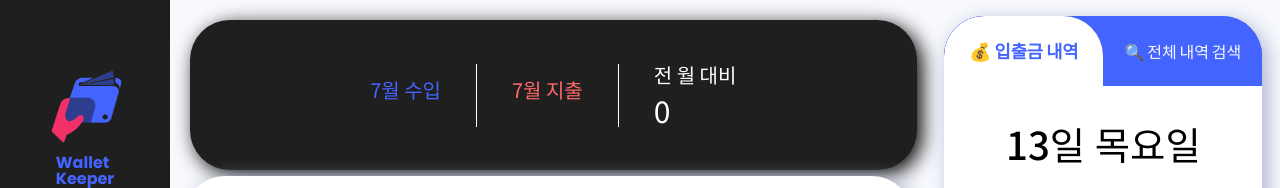
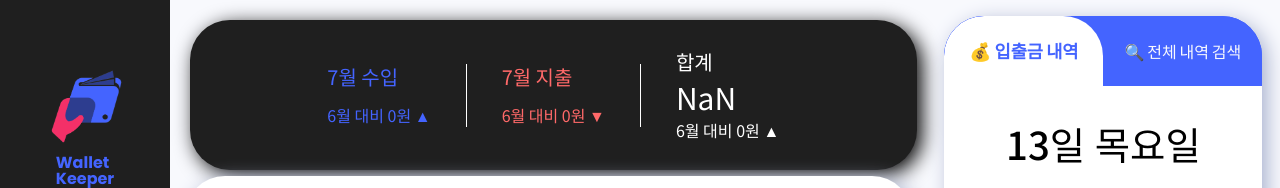
Before and after one commit to KDT1-FE/KDT5-M6, a React (Vite) app: page / in a window 1280 px wide. Shown: the top 188 px of the page. Built offline with nearby package versions, Linux system fonts and the light colour scheme; no server answers.

Commit message:
FEAT : 전월 대비 비교 로직 수정 및 코드 리팩토링

```diff
--- a/src/components/Middle/Stats.tsx
+++ b/src/components/Middle/Stats.tsx
@@ -13,10 +13,13 @@ interface IColorProps {
 
 function Stats({ date }: IStatsProps) {
   const [income, setIncome] = useState<number>();
+  const [lastIncome, setLastIncome] = useState<number>();
   const [spending, setSpending] = useState<number>();
-  const [thisMonth, setThisMonth] = useState<number | undefined>();
-  const [lastMonth, setLastMonth] = useState<number | undefined>();
-  const monthAmount = async (year: number, month: number, userId: string) => {
+  const [lastSpending, setLastSpending] = useState<number>();
+  const [thisMonth, setThisMonth] = useState<number>();
+  const [lastMonth, setLastMonth] = useState<number>();
+
+  const getLists = async (year: number, month: number, userId: string) => {
     const res = await getCalendar(year, month, userId);
     const newRes: IContentExtend[][] = Object.values(res);
     const newArray: number[] = [];
@@ -27,16 +30,35 @@ function Stats({ date }: IStatsProps) {
         });
       }
     });
-    const Income = newArray.filter((item) => item >= 0);
-    const Spending = newArray.filter((item) => item < 0);
+    return newArray;
+  };
 
+  const getIncome = (Lists: number[]) => {
+    const Income = Lists.filter((item) => item >= 0);
     const TotalIncome = Income.reduce((acc, cur) => acc + cur, 0);
+    return TotalIncome;
+  };
+
+  const getSpending = (Lists: number[]) => {
+    const Spending = Lists.filter((item) => item < 0);
     const TotalSpending = Spending.reduce((acc, cur) => acc + cur, 0);
-    console.log('총수입', TotalIncome, '총지출', TotalSpending);
+    return TotalSpending;
+  };
+
+  const monthAmount = async (year: number, month: number, userId: string) => {
+    const Lists = await getLists(year, month, userId);
+
+    const TotalIncome = getIncome(Lists);
+    const TotalSpending = getSpending(Lists);
+
     if (month === Month) {
       setIncome(TotalIncome);
       setSpending(TotalSpending);
+    } else if (month === LastMonth) {
+      setLastIncome(TotalIncome);
+      setLastSpending(TotalSpending);
     }
+
     const AmountTotal = TotalIncome + TotalSpending;
     return AmountTotal;
   };
@@ -47,7 +69,6 @@ function Stats({ date }: IStatsProps) {
     userId: string
   ) => {
     const total = await monthAmount(year, month, userId);
-    console.log('이번달합계', total);
     setThisMonth(total);
   };
 
@@ -57,7 +78,6 @@ function Stats({ date }: IStatsProps) {
     userId: string
   ) => {
     const total = await monthAmount(year, month, userId);
-    console.log('저번달합계', total);
     setLastMonth(total);
   };
 
@@ -79,16 +99,31 @@ function Stats({ date }: IStatsProps) {
       <Wrapper>
         <Title $IncomeColor>{Month}월 수입</Title>
         <Money $IncomeColor>{incomes}</Money>
+        <Compare $IncomeColor>
+          {Month - 1}월 대비{' '}
+          {Total.format(Math.abs((income ?? 0) - (lastIncome ?? 0)))}원{' '}
+          {(income ?? 0) - (lastIncome ?? 0) < 0 ? '▼' : '▲'}
+        </Compare>
       </Wrapper>
       <Line />
       <Wrapper>
         <Title $SpendingColor>{Month}월 지출</Title>
         <Money $SpendingColor>{spendings}</Money>
+        <Compare $SpendingColor>
+          {Month - 1}월 대비{' '}
+          {Total.format(Math.abs((spending ?? 0) - (lastSpending ?? 0)))}원{' '}
+          {(spending ?? 0) - (lastSpending ?? 0) < 0 ? '▲' : '▼'}
+        </Compare>
       </Wrapper>
       <Line />
       <Wrapper>
-        <Title>전 월 대비</Title>
-        <Money>{Total.format((thisMonth ?? 0) + (lastMonth ?? 0))}</Money>
+        <Title>합계</Title>
+        <Money>{Total.format(thisMonth as number)}</Money>
+        <Compare>
+          {Month - 1}월 대비{' '}
+          {Total.format(Math.abs((thisMonth ?? 0) - (lastMonth ?? 0)))}원{' '}
+          {(thisMonth ?? 0) - (lastMonth ?? 0) < 0 ? '▼' : '▲'}
+        </Compare>
       </Wrapper>
     </Container>
   );
@@ -138,6 +173,16 @@ const Money = styled.h2<IColorProps>`
   `}
 `;
 
+const Compare = styled.span<IColorProps>`
+  ${({ $IncomeColor, $SpendingColor, theme }) => css`
+    color: ${$IncomeColor
+      ? theme.colors.blue.main
+      : $SpendingColor
+      ? theme.colors.red
+      : theme.colors.white};
+  `}
+`;
+
 const Line = styled.div`
   border-left: 1px solid ${theme.colors.white};
   height: 63px;
```
